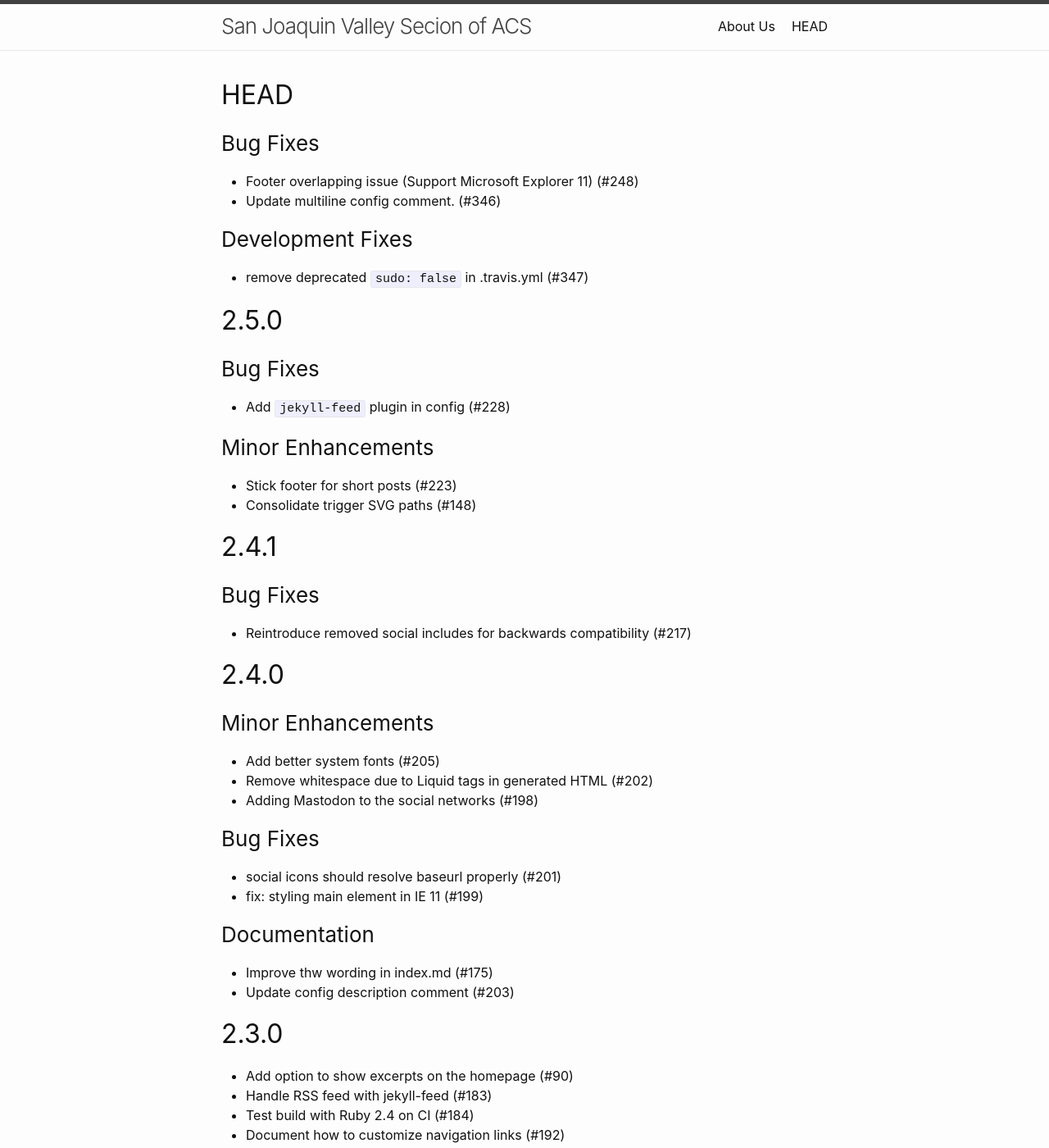
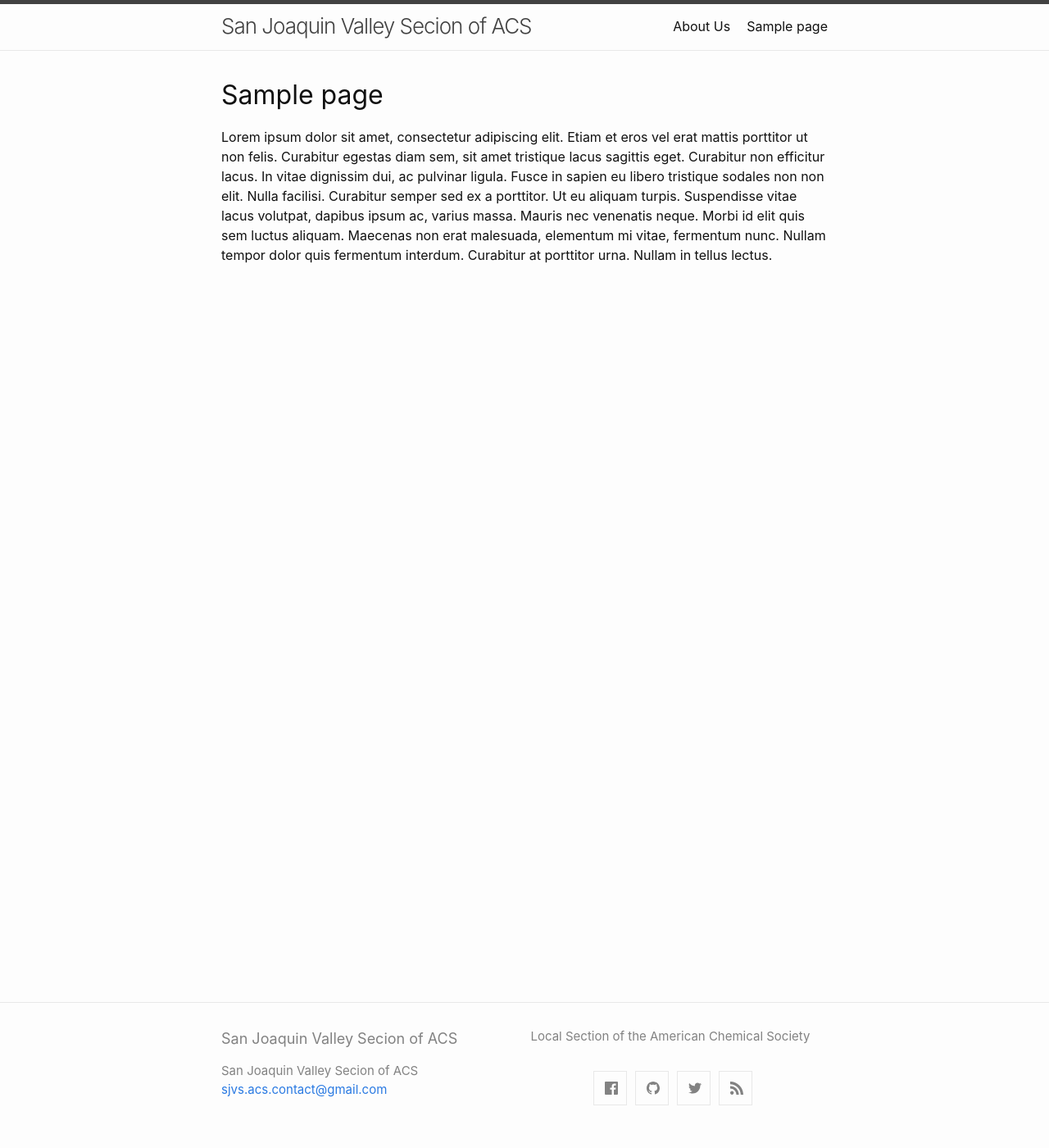
Before and after one commit to sjvacs/sjvacs.github.io, a Jekyll site: the page built from History.markdown, in a window 1280 px wide and 1400 px high. Shown: the whole window at 82% size. Built offline with Jekyll 4.4.1, drawn with Linux system fonts in a browser that asks for light colours; our own code applies the rules of GitHub Pages for plain Markdown files; some of the changed text lies outside the part shown.

Commit message:
sample
sample

```diff
--- a/History.markdown
+++ b/History.markdown
@@ -1,175 +1,3 @@
-## HEAD
+## Sample page
 
-### Bug Fixes
-
-  * Footer overlapping issue (Support Microsoft Explorer 11) (#248)
-  * Update multiline config comment. (#346)
-
-### Development Fixes
-
-  * remove deprecated `sudo: false` in .travis.yml (#347)
-
-## 2.5.0
-
-### Bug Fixes
-
-  * Add `jekyll-feed` plugin in config (#228)
-
-### Minor Enhancements
-
-  * Stick footer for short posts (#223)
-  * Consolidate trigger SVG paths (#148)
-
-## 2.4.1
-
-### Bug Fixes
-
-  * Reintroduce removed social includes for backwards compatibility (#217)
-
-## 2.4.0
-
-### Minor Enhancements
-
-  * Add better system fonts (#205)
-  * Remove whitespace due to Liquid tags in generated HTML (#202)
-  * Adding Mastodon to the social networks (#198)
-
-### Bug Fixes
-
-  * social icons should resolve baseurl properly (#201)
-  * fix: styling main element in IE 11 (#199)
-
-### Documentation
-
-  * Improve thw wording in index.md (#175)
-  * Update config description comment (#203)
-
-## 2.3.0
-
-  * Add option to show excerpts on the homepage (#90)
-  * Handle RSS feed with jekyll-feed (#183)
-  * Test build with Ruby 2.4 on CI (#184)
-  * Document how to customize navigation links (#192)
-
-## 2.2.1
-
-  * Revert social_sites hash for retrocompatibility (#190)
-
-## 2.2.0
-
-### Minor Enhancements
-
-  * handling content outside of posts (#88)
-  * Add default table styles (#144)
-  * Add `jekyll-seo-tag` dependency (#139)
-  * Add Microformats markup (#160)
-  * Add more social links (#141)
-
-### Documentation
-
-  * Docs: clarification about page title (#142)
-
-## 2.1.1 / 2017-04-13
-
-### Minor Enhancements
-
-  * Close #55: Improve mobile user experience (#62)
-  * Remove incomplete status from spec summary (#63)
-  * Use date_format if set in configuration (#70)
-  * Corrected misspelled word (#72)
-  * Scale headings relative to base-font-size (#78)
-  * Remove 2.0 post-install message (#82)
-  * Fixes #115 - Only include the nav tag if there are pages to be displayed in the menu (#116)
-  * Fixes #80, #106. Make the hamburger work with pure CSS. (#111)
-  * add `header_pages` config to link only specific files in header (#52)
-  * More easily customizable CSS (#117)
-  * Use relative size for fonts and line-height (#103)
-  * Add 404 page from jekyll `master` (#121)
-
-### Development Fixes
-
-  * Remove duplicate .sass-cache  (#71)
-  * Demo minima on GitHub Pages (#76)
-  * Remove the Rakefile (#118)
-
-### Documentation
-
-  * Update README with theme content description (#91)
-  * Update default local URL (#120)
-
-## 2.1.0 / 2016-11-15
-
-### Minor Enhancements
-
-  * Update gemspec to require at least Jekyll 3.3 (#59)
-  * Use `absolute_url` filter for disqus (#66)
-  * replace `example/index.html` with `example/index.md` (#58)
-
-### Development Fixes
-
-  * Example should require Jekyll 3.3 (#61)
-
-## 2.0.0 / 2016-10-06
-
-### Minor Enhancements
-
-  * priority to site.url when site.github.url is available (#46)
-  * Move contents of the index.html page to the 'home' layout (#48)
-  * Use  new `absolute_url` and `relative_url` filters in minima (#57)
-
-### Development Fixes
-
-  * Use standardized tab size of 2 spaces (#44)
-
-### Major Enhancements
-
-  * move `css/` directory from jekyll into `assets/` (#43)
-
-### Bug Fixes
-
-  * Fix html proofer errors (#49)
-  * Update gem regex to include new `assets` directory (#54)
-
-## 1.2.0 / 2016-09-12
-
-### Minor Enhancements
-
-  * Look to site.url when available (#35)
-
-### Documentation
-
-  * Move instruction for CSS in install section (#37)
-
-## 1.1.0 / 2016-09-07
-
-### Major Enhancements
-
-  * Add support to Disqus (#21)
-  * Google analytics support (#26)
-  * Look for `site.github.url` if it exists (#25)
-
-### Minor Enhancements
-
-  * Fixed Flash Of Unstyled SVG (#12)
-  * Added "author" in footer instead of double title (#22)
-
-### Documentation
-
-  * Document how to link to the theme styles (#18)
-  * Update Example to resemble Default site (#24)
-
-### Development Enhancements
-
-  * Use upstream gemspec file matcher (#9)
-  * Fix gemspec regex (#31)
-  * Add Travis and a basic smoke test (#33)
-
-## 1.0.1 / 2016-07-28
-
-  * include `_layouts`, `_includes`, and `_sass` dir in gem (#6)
-
-## 1.0.0 / 2016-07-27
-
-  * default layout: html `lang` attribute should allow user customization (#3)
-  * Use `normalize_whitespace` filter for meta description (#4)
-  * Fix repo's URL in contributing (#5)
+Lorem ipsum dolor sit amet, consectetur adipiscing elit. Etiam et eros vel erat mattis porttitor ut non felis. Curabitur egestas diam sem, sit amet tristique lacus sagittis eget. Curabitur non efficitur lacus. In vitae dignissim dui, ac pulvinar ligula. Fusce in sapien eu libero tristique sodales non non elit. Nulla facilisi. Curabitur semper sed ex a porttitor. Ut eu aliquam turpis. Suspendisse vitae lacus volutpat, dapibus ipsum ac, varius massa. Mauris nec venenatis neque. Morbi id elit quis sem luctus aliquam. Maecenas non erat malesuada, elementum mi vitae, fermentum nunc. Nullam tempor dolor quis fermentum interdum. Curabitur at porttitor urna. Nullam in tellus lectus.
```
